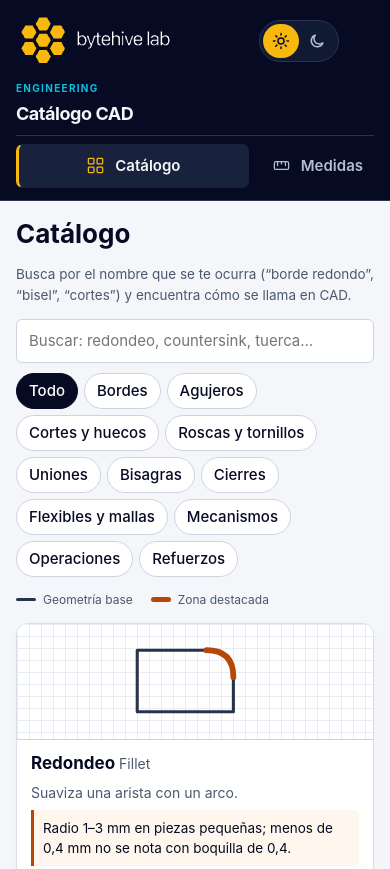
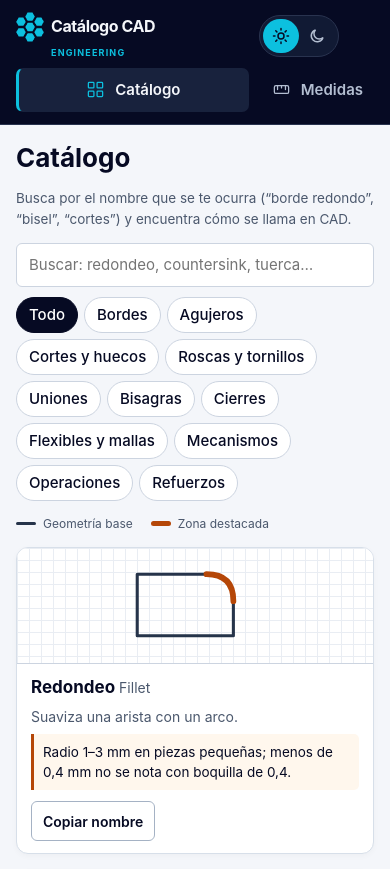
Before and after one commit to goyoaga/3d-lab-recursos, a plain HTML site: page index.html in a window 390 px wide. Shown: the top 869 px of the page. Drawn offline with Linux system fonts and the light colour scheme.

Commit message:
Separate CAD Engineering identity from bytehive lab footer branding

```diff
--- a/index.html
+++ b/index.html
@@ -101,13 +101,13 @@ nav small{display:block;color:var(--sidebar-muted);font-size:12px;margin:6px 0 0
 nav .nv{display:flex;align-items:center;gap:10px;color:var(--sidebar-muted);padding:10px 12px;border:1px solid transparent;border-left:3px solid transparent;border-radius:7px}
 nav .nv svg{width:19px;height:19px;flex-shrink:0;fill:none;stroke:currentColor;stroke-width:1.6;stroke-linecap:round;stroke-linejoin:round}
 nav .nv:hover{background:var(--sidebar-hover);color:var(--sidebar-text)}
-nav .nv[aria-current=true]{background:var(--sidebar-hover);border-left-color:var(--brand-yellow);color:var(--sidebar-text)}
-nav .nv[aria-current=true] svg{color:var(--brand-yellow)}
-nav :focus-visible{outline-color:var(--brand-yellow)}
+nav .nv[aria-current=true]{background:var(--sidebar-hover);border-left-color:var(--brand-cyan);color:var(--sidebar-text)}
+nav .nv[aria-current=true] svg{color:var(--brand-cyan)}
+nav :focus-visible{outline-color:var(--brand-cyan)}
 .nav-bottom{margin-top:auto;border-top:1px solid var(--sidebar-border);padding:16px 10px 0}
 .nav-bottom .tg{margin-top:8px;background:#111A34;border-color:var(--sidebar-border)}
 .nav-bottom .tg button{color:var(--sidebar-muted)}
-.nav-bottom .tg button[aria-pressed=true]{color:var(--brand-navy);background:var(--brand-yellow)}
+.nav-bottom .tg button[aria-pressed=true]{color:var(--brand-navy);background:var(--brand-cyan)}
 .theme-caption{color:var(--sidebar-muted);font-size:12px}
 .fig{background-color:var(--diagram-paper);background-image:linear-gradient(var(--diagram-grid) 1px,transparent 1px),linear-gradient(90deg,var(--diagram-grid) 1px,transparent 1px)}
 .fig .b{stroke:var(--diagram-base);stroke-width:1.6}
@@ -136,12 +136,30 @@ nav :focus-visible{outline-color:var(--brand-yellow)}
   .nav-bottom .tg{margin:0}
   .nav-bottom .tg button{width:36px;height:34px}
 }
+/* Product identity: compact Engineering symbol, corporate signature in footer. */
+.tool-identity{padding:0 10px 20px;margin-top:0}
+.tool-heading{display:flex;align-items:center;gap:10px}
+.tool-symbol{width:28px;height:30px;flex:0 0 28px;color:var(--brand-cyan)}
+.tool-heading h1{font-size:20px;line-height:1.2;white-space:nowrap;margin:0}
+.tool-identity .line-label{margin:12px 0 0;font-size:10px}
+.site-footer .footer-brand{display:inline-flex;align-items:center;gap:7px;color:var(--ink);font-weight:400}
+.footer-symbol{width:18px;height:19px;color:var(--brand-yellow);flex:0 0 18px}
+.footer-brand strong{font-weight:650}
+@media(max-width:760px){
+  nav{grid-template-columns:minmax(0,1fr) auto}
+  nav .tool-identity{grid-column:1;grid-row:1;margin:0;padding:0;border:0;min-width:0}
+  .tool-heading{gap:7px}
+  .tool-heading h1{font-size:clamp(14px,4.1vw,18px);white-space:normal}
+  .tool-identity .line-label{margin:4px 0 0 35px;font-size:9px}
+  nav .nv{grid-row:2}
+  .nav-bottom{grid-column:2;grid-row:1}
+}
 </style>
 </head>
 <body>
 <div class="app">
 <nav aria-label="Secciones">
-<a class="brand" href="https://bytehive.pro" target="_blank" rel="noopener noreferrer" aria-label="bytehive lab"><img src="assets/bytehive-lab-dark.svg" alt="bytehive lab" width="345" height="123"></a><div class="nav-title"><span class="line-label">Engineering</span><h1>Catálogo CAD</h1><small>Impresión 3D · nombres y medidas</small></div>
+<div class="nav-title tool-identity"><div class="tool-heading"><svg class="tool-symbol" viewBox="3 3 95 100" aria-hidden="true" focusable="false"><path fill="currentColor" fill-rule="evenodd" d="M43,74 40,78 38,83 36,85 35,87 35,90 37,92 42,102 59,102 61,98 63,96 65,91 67,89 66,86 64,84 63,81 58,74ZM73,57 65,71 67,73 69,78 74,85 89,85 91,83 93,78 95,76 97,72 97,69 95,67 90,57ZM12,57 10,59 8,64 6,66 4,70 4,72 6,74 7,77 9,79 12,85 28,85 36,71 35,68 33,66 31,61 28,57ZM43,39 41,41 39,46 37,48 35,52 35,54 37,58 39,60 41,65 43,67 59,67 67,53 64,47 62,45 59,39ZM74,21 72,23 67,33 65,35 68,41 70,43 73,49 90,49 95,39 97,37 97,34 95,30 93,28 91,23 89,21ZM12,21 9,27 7,29 6,32 4,34 4,36 6,40 8,42 10,47 12,49 28,49 36,36 33,29 31,27 28,21ZM42,4 37,14 35,16 35,19 36,21 38,23 40,28 43,32 58,32 60,30 67,17 65,15 64,12 62,10 59,4Z"/></svg><h1>Catálogo CAD</h1></div><span class="line-label">Engineering</span><small>Impresión 3D · nombres y medidas</small></div>
 <div class="nav-section">Biblioteca</div>
 <button class="nv" data-v="cat" aria-current="true"><svg aria-hidden="true" viewBox="0 0 24 24"><rect x="3" y="3" width="7" height="7" rx="1"/><rect x="14" y="3" width="7" height="7" rx="1"/><rect x="3" y="14" width="7" height="7" rx="1"/><rect x="14" y="14" width="7" height="7" rx="1"/></svg>Catálogo</button>
 <button class="nv" data-v="med"><svg aria-hidden="true" viewBox="0 0 24 24"><rect x="3" y="7" width="18" height="10" rx="2"/><path d="M7 7v5m5-5v3m5-3v5"/></svg>Medidas</button>
@@ -169,7 +187,7 @@ nav :focus-visible{outline-color:var(--brand-yellow)}
 <ol><li>Mide el diámetro real de la varilla o tornillo con un calibre.</li><li>Define en SolidCraft el diámetro, la holgura diametral y la geometría; diferencia holgura diametral de holgura por lado (la primera es el doble de la segunda en un círculo).</li><li>Imprime las variantes en una misma placa, con el mismo material, orientación prevista y perfil de Bambu Studio.</li><li>Comprueba las medidas, inserción, extracción, retención y desgaste tras varios ciclos.</li><li>Registra la variante y tolerancia que mejor funcionen en tu Bambu Lab A1 Combo.</li></ol>
 <p class="nt">Las geometrías y tolerancias son orientativas: dependen de material, orientación, calibración, altura de capa y uso. Las ilustraciones son esquemáticas, no planos a escala.</p>
 </section>
-<footer class="site-footer" aria-label="Créditos y apoyo al proyecto"><span>3D Lab · <a href="https://bytehive.pro" target="_blank" rel="noopener noreferrer">by bytehive lab</a></span><span class="sep" aria-hidden="true">·</span><a href="https://ko-fi.com/arielgoyoaga" target="_blank" rel="noopener noreferrer">☕ Invítame un café</a></footer>
+<footer class="site-footer" aria-label="Créditos y apoyo al proyecto"><a class="footer-brand" href="https://bytehive.pro" target="_blank" rel="noopener noreferrer" aria-label="by bytehive lab"><svg class="footer-symbol" viewBox="3 3 95 100" aria-hidden="true" focusable="false"><path fill="currentColor" fill-rule="evenodd" d="M43,74 40,78 38,83 36,85 35,87 35,90 37,92 42,102 59,102 61,98 63,96 65,91 67,89 66,86 64,84 63,81 58,74ZM73,57 65,71 67,73 69,78 74,85 89,85 91,83 93,78 95,76 97,72 97,69 95,67 90,57ZM12,57 10,59 8,64 6,66 4,70 4,72 6,74 7,77 9,79 12,85 28,85 36,71 35,68 33,66 31,61 28,57ZM43,39 41,41 39,46 37,48 35,52 35,54 37,58 39,60 41,65 43,67 59,67 67,53 64,47 62,45 59,39ZM74,21 72,23 67,33 65,35 68,41 70,43 73,49 90,49 95,39 97,37 97,34 95,30 93,28 91,23 89,21ZM12,21 9,27 7,29 6,32 4,34 4,36 6,40 8,42 10,47 12,49 28,49 36,36 33,29 31,27 28,21ZM42,4 37,14 35,16 35,19 36,21 38,23 40,28 43,32 58,32 60,30 67,17 65,15 64,12 62,10 59,4Z"/></svg><span>by <strong>bytehive lab</strong></span></a><span class="sep" aria-hidden="true">·</span><a href="https://ko-fi.com/arielgoyoaga" target="_blank" rel="noopener noreferrer">☕ Invítame un café</a></footer>
 </main>
 </div>
 <div id="toast" role="status"></div>
```
